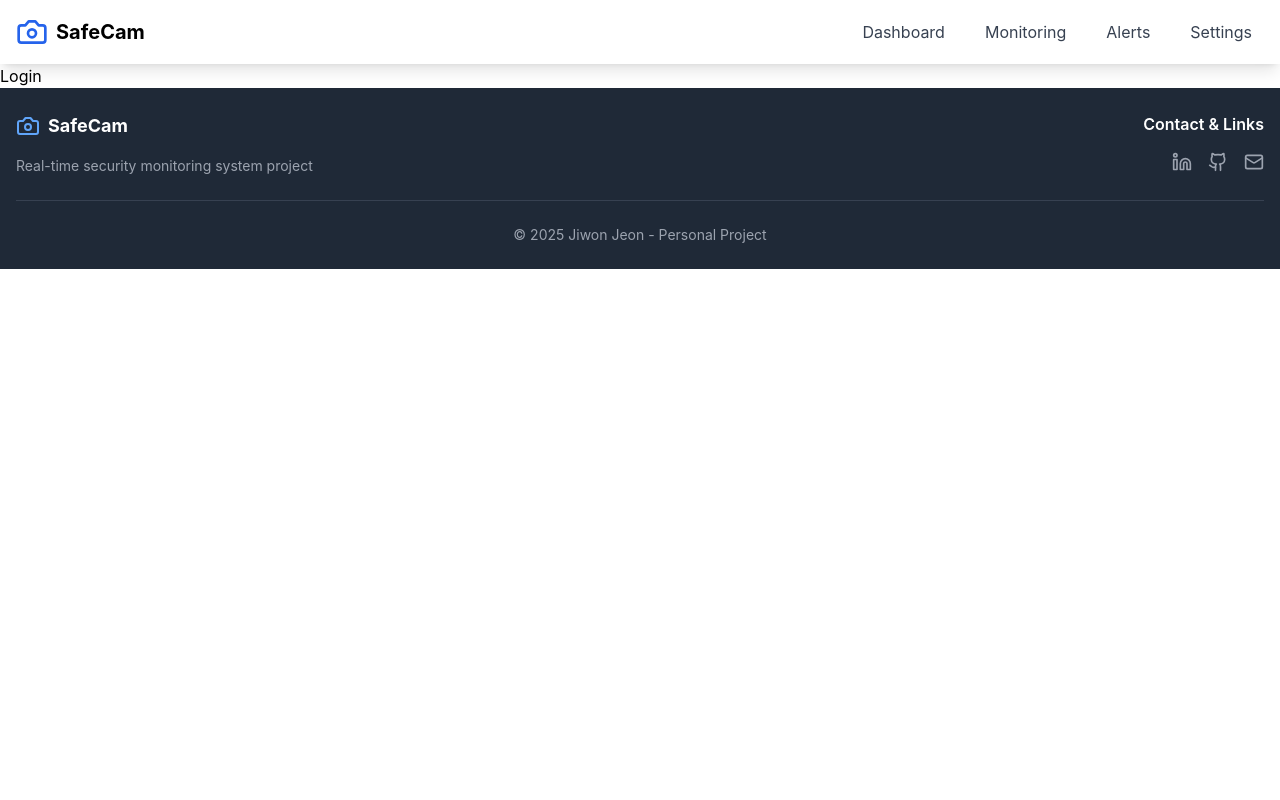
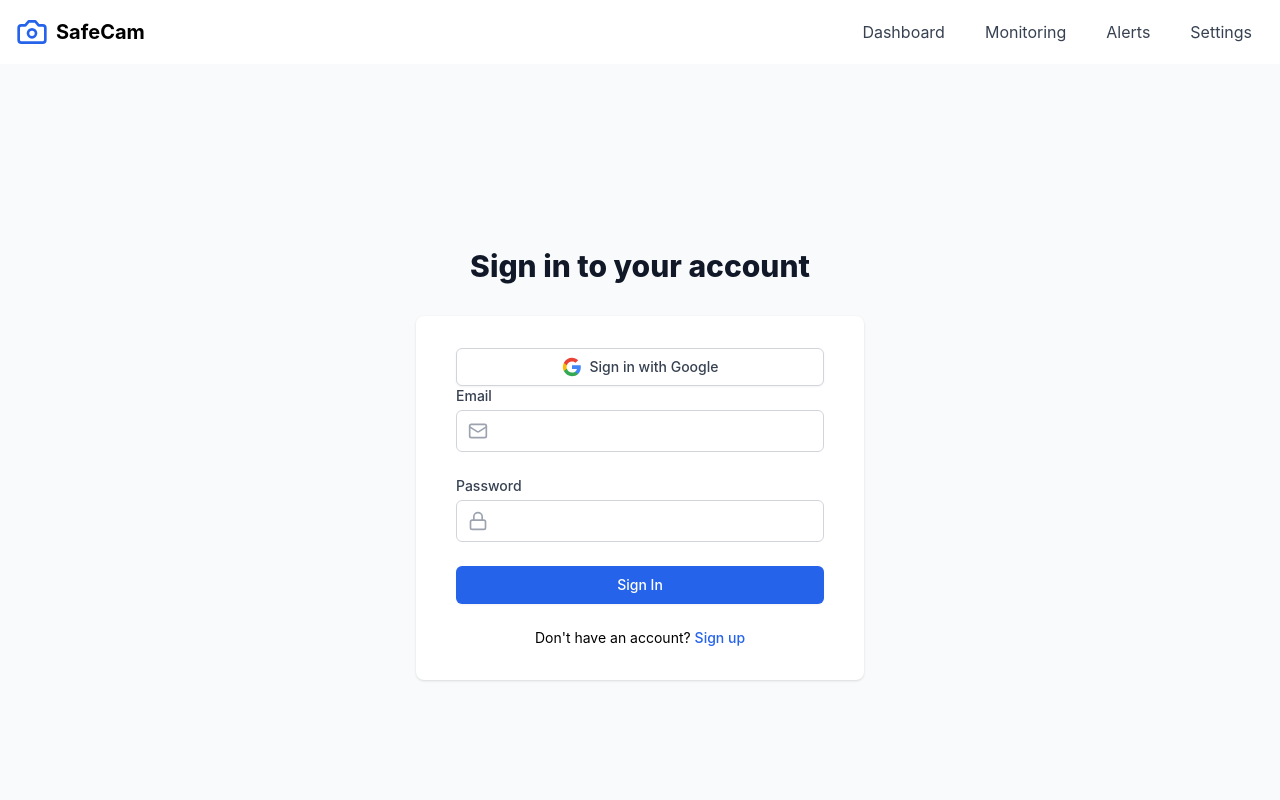
Before and after one commit to JeonJiw/SafeCam, a React (Create React App) app in the folder frontend/: page /login in a window 1280 px wide. Shown: the top 800 px of the page. Built offline with nearby package versions, Linux system fonts and the light colour scheme.

Commit message:
add : login

```diff
--- a/frontend/src/pages/Login.js
+++ b/frontend/src/pages/Login.js
@@ -1,4 +1,94 @@
+import React, { useState } from "react";
+import { Link, useNavigate } from "react-router-dom";
+import { Mail, Lock } from "lucide-react";
+import Input from "../components/UI/Input";
+import Button from "../components/UI/Button";
+import ErrorMessage from "../components/UI/ErrorMessage";
+import GoogleAuthButton from "../components/UI/GoogleAuthButton";
+
 function Login() {
-  return <div>Login</div>;
+  const [formData, setFormData] = useState({
+    email: "",
+    password: "",
+  });
+  const [error, setError] = useState("");
+  const navigate = useNavigate();
+
+  const handleChange = (e) => {
+    const { name, value } = e.target;
+    setFormData((prev) => ({
+      ...prev,
+      [name]: value,
+    }));
+  };
+
+  const handleSubmit = async (e) => {
+    e.preventDefault();
+    try {
+      // API Call
+      navigate("/dashboard");
+    } catch (err) {
+      setError(err.message);
+    }
+  };
+
+  return (
+    <div className="min-h-screen bg-gray-50 flex flex-col justify-center">
+      <div className="sm:mx-auto sm:w-full sm:max-w-md">
+        <h2 className="text-center text-3xl font-extrabold text-gray-900">
+          Sign in to your account
+        </h2>
+      </div>
+
+      <div className="mt-8 sm:mx-auto sm:w-full sm:max-w-md">
+        <div className="bg-white py-8 px-4 shadow sm:rounded-lg sm:px-10">
+          <GoogleAuthButton />
+
+          <form onSubmit={handleSubmit}>
+            <ErrorMessage message={error} />
+
+            <div className="space-y-6">
+              <Input
+                label="Email"
+                type="email"
+                name="email"
+                value={formData.email}
+                onChange={handleChange}
+                icon={Mail}
+                required
+              />
+
+              <Input
+                label="Password"
+                type="password"
+                name="password"
+                value={formData.password}
+                onChange={handleChange}
+                icon={Lock}
+                required
+              />
+
+              <Button type="submit" variant="primary" fullWidth>
+                Sign In
+              </Button>
+            </div>
+          </form>
+
+          <div className="mt-6">
+            <div className="text-sm text-center">
+              Don't have an account?{" "}
+              <Link
+                to="/signup"
+                className="font-medium text-blue-600 hover:text-blue-500"
+              >
+                Sign up
+              </Link>
+            </div>
+          </div>
+        </div>
+      </div>
+    </div>
+  );
 }
+
 export default Login;
```
